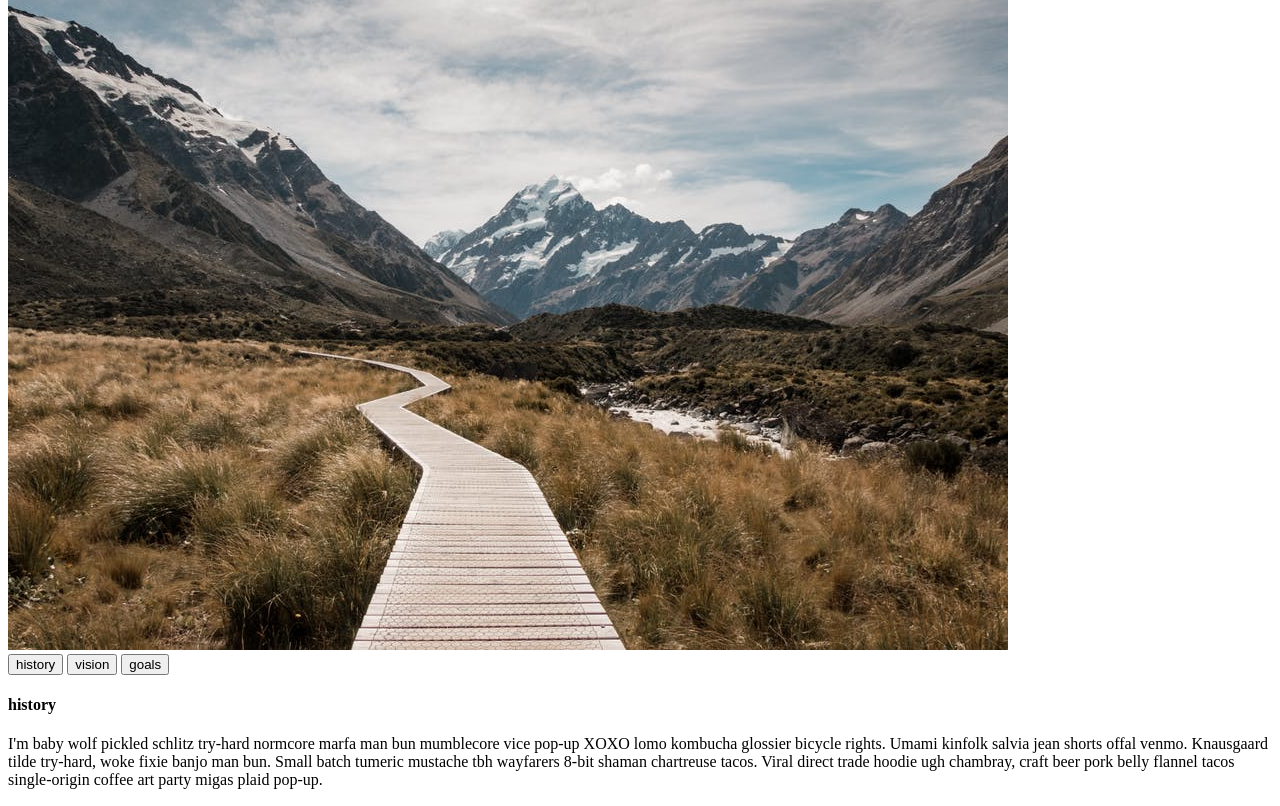
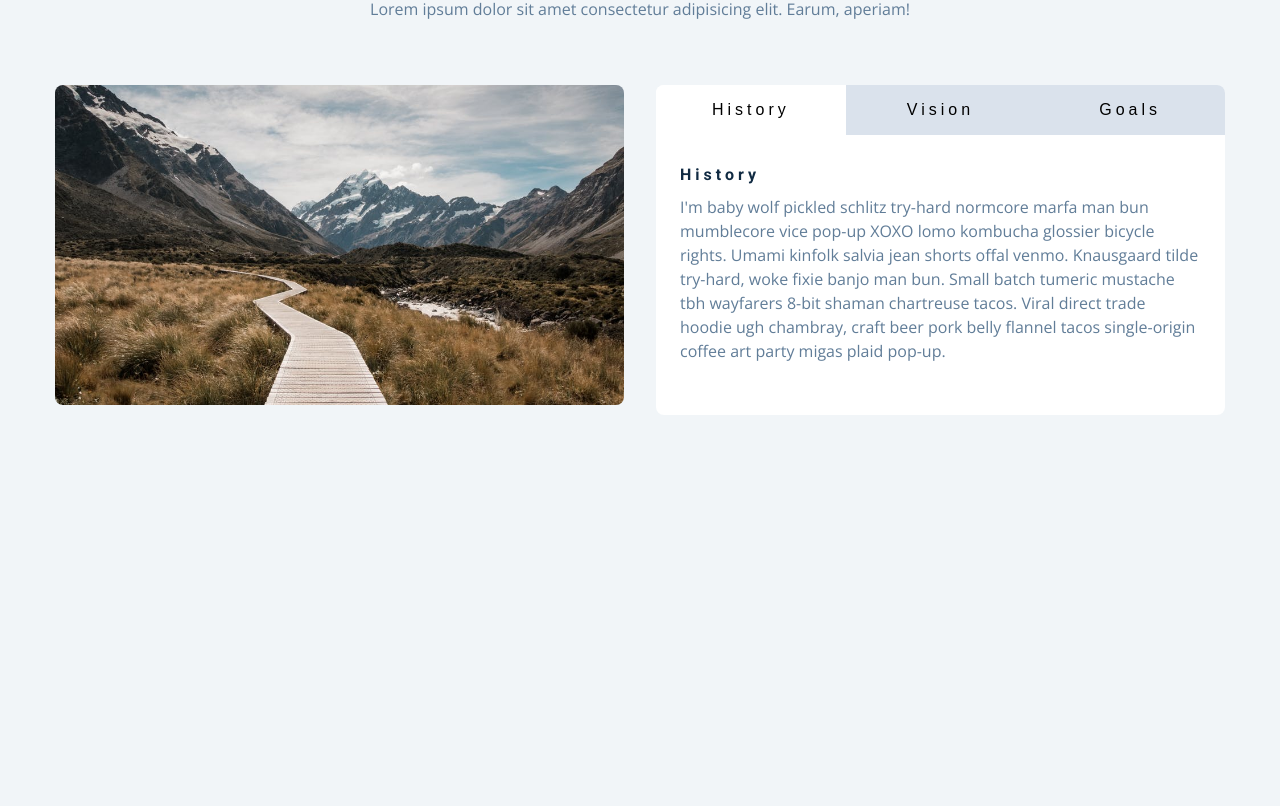
Before and after one commit to Mariam-Levy/tabs, a plain HTML site: page index.html in a window 1280 px wide. Shown: the part 135-941 px from the top of the page. After the commit the page ends 800 px from the top, so only its background shows below. Drawn offline with nearby package versions, Linux system fonts and the light colour scheme.

Commit message:
added styles

```diff
--- a/index.html
+++ b/index.html
@@ -4,6 +4,7 @@
     <meta charset="UTF-8">
     <meta name="viewport" content="width=device-width, initial-scale=1.0">
     <title>Document</title>
+    <link rel="stylesheet" href="./styles.css">
 </head>
 <body>
     <section class="section">
@@ -51,5 +52,7 @@
         </div>
 
     </section>
+
+    <script src="./tabs.js"></script>
 </body>
 </html>
--- /dev/null
+++ b/styles.css
@@ -0,0 +1,258 @@
+/*
+===============
+Fonts
+===============
+*/
+@import url("https://fonts.googleapis.com/css?family=Open+Sans|Roboto:400,700&display=swap");
+
+/*
+===============
+Variables
+===============
+*/
+
+:root {
+  /* dark shades of primary color*/
+  --clr-primary-1: hsl(205, 86%, 17%);
+  --clr-primary-2: hsl(205, 77%, 27%);
+  --clr-primary-3: hsl(205, 72%, 37%);
+  --clr-primary-4: hsl(205, 63%, 48%);
+  /* primary/main color */
+  --clr-primary-5: #49a6e9;
+  /* lighter shades of primary color */
+  --clr-primary-6: hsl(205, 89%, 70%);
+  --clr-primary-7: hsl(205, 90%, 76%);
+  --clr-primary-8: hsl(205, 86%, 81%);
+  --clr-primary-9: hsl(205, 90%, 88%);
+  --clr-primary-10: hsl(205, 100%, 96%);
+  /* darkest grey - used for headings */
+  --clr-grey-1: hsl(209, 61%, 16%);
+  --clr-grey-2: hsl(211, 39%, 23%);
+  --clr-grey-3: hsl(209, 34%, 30%);
+  --clr-grey-4: hsl(209, 28%, 39%);
+  /* grey used for paragraphs */
+  --clr-grey-5: hsl(210, 22%, 49%);
+  --clr-grey-6: hsl(209, 23%, 60%);
+  --clr-grey-7: hsl(211, 27%, 70%);
+  --clr-grey-8: hsl(210, 31%, 80%);
+  --clr-grey-9: hsl(212, 33%, 89%);
+  --clr-grey-10: hsl(210, 36%, 96%);
+  --clr-white: #fff;
+  --clr-red-dark: hsl(360, 67%, 44%);
+  --clr-red-light: hsl(360, 71%, 66%);
+  --clr-green-dark: hsl(125, 67%, 44%);
+  --clr-green-light: hsl(125, 71%, 66%);
+  --clr-black: #222;
+  --ff-primary: "Roboto", sans-serif;
+  --ff-secondary: "Open Sans", sans-serif;
+  --transition: all 0.3s linear;
+  --spacing: 0.25rem;
+  --radius: 0.5rem;
+  --light-shadow: 0 5px 15px rgba(0, 0, 0, 0.1);
+  --dark-shadow: 0 5px 15px rgba(0, 0, 0, 0.2);
+  --max-width: 1170px;
+  --fixed-width: 620px;
+}
+/*
+===============
+Global Styles
+===============
+*/
+
+*,
+::after,
+::before {
+  margin: 0;
+  padding: 0;
+  box-sizing: border-box;
+}
+body {
+  font-family: var(--ff-secondary);
+  background: var(--clr-grey-10);
+  color: var(--clr-grey-1);
+  line-height: 1.5;
+  font-size: 0.875rem;
+}
+ul {
+  list-style-type: none;
+}
+a {
+  text-decoration: none;
+}
+img:not(.logo) {
+  width: 100%;
+}
+img {
+  display: block;
+}
+
+h1,
+h2,
+h3,
+h4 {
+  letter-spacing: var(--spacing);
+  text-transform: capitalize;
+  line-height: 1.25;
+  margin-bottom: 0.75rem;
+  font-family: var(--ff-primary);
+}
+h1 {
+  font-size: 3rem;
+}
+h2 {
+  font-size: 2rem;
+}
+h3 {
+  font-size: 1.25rem;
+}
+h4 {
+  font-size: 0.875rem;
+}
+p {
+  margin-bottom: 1.25rem;
+  color: var(--clr-grey-5);
+}
+@media screen and (min-width: 800px) {
+  h1 {
+    font-size: 4rem;
+  }
+  h2 {
+    font-size: 2.5rem;
+  }
+  h3 {
+    font-size: 1.75rem;
+  }
+  h4 {
+    font-size: 1rem;
+  }
+  body {
+    font-size: 1rem;
+  }
+  h1,
+  h2,
+  h3,
+  h4 {
+    line-height: 1;
+  }
+}
+/*  global classes */
+
+.btn {
+  text-transform: uppercase;
+  background: transparent;
+  color: var(--clr-black);
+  padding: 0.375rem 0.75rem;
+  letter-spacing: var(--spacing);
+  display: inline-block;
+  transition: var(--transition);
+  font-size: 0.875rem;
+  border: 2px solid var(--clr-black);
+  cursor: pointer;
+  box-shadow: 0 1px 3px rgba(0, 0, 0, 0.2);
+  border-radius: var(--radius);
+}
+.btn:hover {
+  color: var(--clr-white);
+  background: var(--clr-black);
+}
+/* section */
+.section {
+  padding: 5rem 0;
+}
+
+.section-center {
+  width: 90vw;
+  margin: 0 auto;
+  max-width: 1170px;
+}
+@media screen and (min-width: 992px) {
+  .section-center {
+    width: 95vw;
+  }
+}
+main {
+  min-height: 100vh;
+  display: grid;
+  place-items: center;
+}
+/*
+===============
+About
+===============
+*/
+.title {
+  text-align: center;
+  margin-bottom: 4rem;
+}
+.title p {
+  width: 80%;
+  margin: 0 auto;
+}
+
+.about-img {
+  margin-bottom: 2rem;
+}
+.about-img img {
+  border-radius: var(--radius);
+  object-fit: cover;
+  height: 20rem;
+}
+@media screen and (min-width: 992px) {
+  .about-img {
+    margin-bottom: 0;
+  }
+
+  .about-center {
+    display: grid;
+    grid-template-columns: 1fr 1fr;
+    column-gap: 2rem;
+  }
+}
+.about {
+  background: var(--clr-white);
+  border-radius: var(--radius);
+  display: grid;
+  grid-template-rows: auto 1fr;
+}
+.btn-container {
+  border-top-left-radius: var(--radius);
+  border-top-right-radius: var(--radius);
+  display: grid;
+  grid-template-columns: 1fr 1fr 1fr;
+}
+.tab-btn:nth-child(1) {
+  border-top-left-radius: var(--radius);
+}
+.tab-btn:nth-child(3) {
+  border-top-right-radius: var(--radius);
+}
+.tab-btn {
+  padding: 1rem 0;
+  border: none;
+  text-transform: capitalize;
+  font-size: 1rem;
+  display: block;
+  background: var(--clr-grey-9);
+  cursor: pointer;
+  transition: var(--transition);
+  letter-spacing: var(--spacing);
+}
+.tab-btn:hover:not(.active) {
+  background: var(--clr-primary-10);
+  color: var(--clr-primary-5);
+}
+.about-content {
+  border-bottom-left-radius: var(--radius);
+  border-bottom-right-radius: var(--radius);
+  padding: 2rem 1.5rem;
+}
+/* hide content */
+.content {
+  display: none;
+}
+.tab-btn.active {
+  background: var(--clr-white);
+}
+.content.active {
+  display: block;
+}
```
Also changed, not shown: tabs.js (added).
